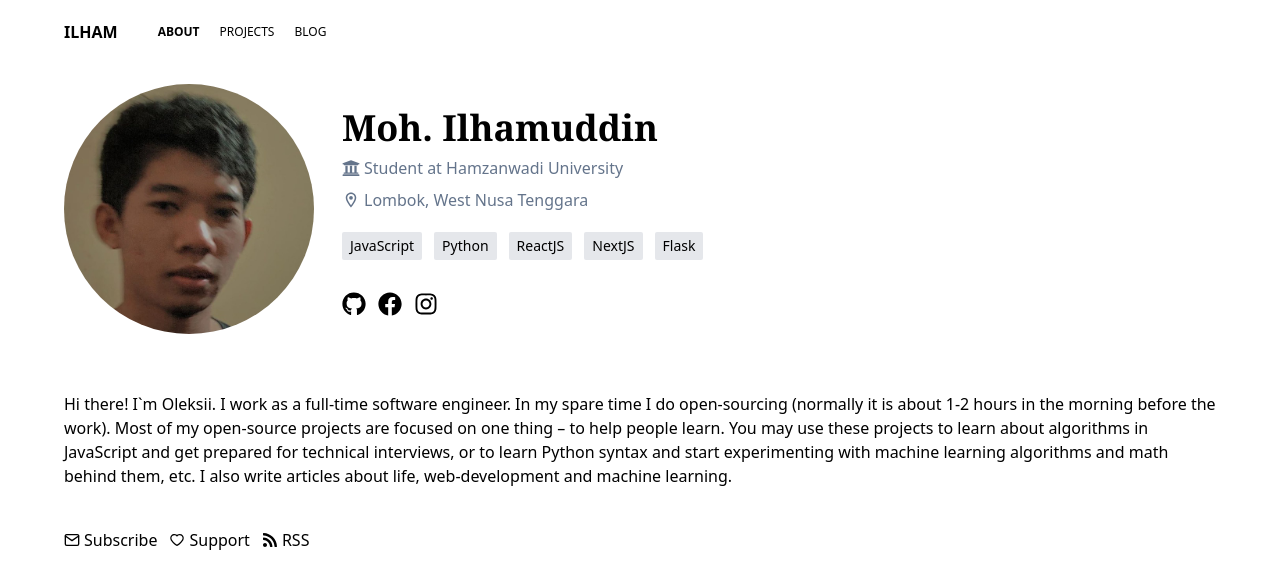
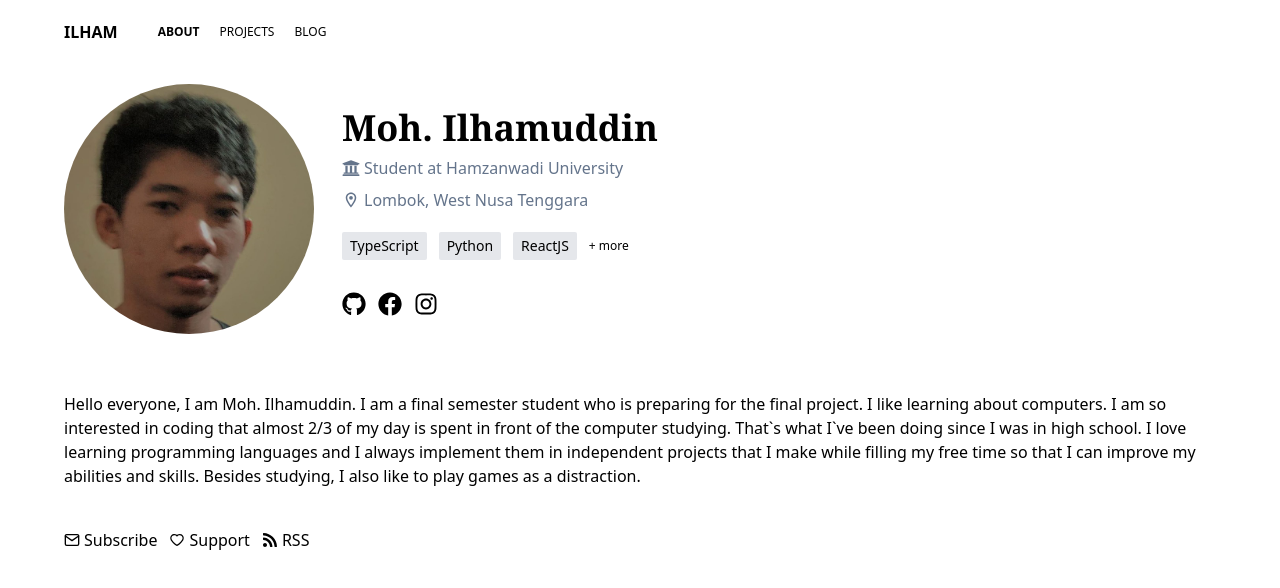
Before and after one commit to superiorkid/mohilham, a Next.js app: page / in a window 1280 px wide. Shown: the top 588 px of the page. Built offline with nearby package versions, Linux system fonts and the light colour scheme.

Commit message:
update my description & more/less skill menu

```diff
--- a/src/app/components/Description.tsx
+++ b/src/app/components/Description.tsx
@@ -3,14 +3,14 @@ import React from "react";
 function Description() {
   return (
     <article className="font-sm font-light text-black">
-      Hi there! I`m Oleksii. I work as a full-time software engineer. In my
-      spare time I do open-sourcing (normally it is about 1-2 hours in the
-      morning before the work). Most of my open-source projects are focused on
-      one thing – to help people learn. You may use these projects to learn
-      about algorithms in JavaScript and get prepared for technical interviews,
-      or to learn Python syntax and start experimenting with machine learning
-      algorithms and math behind them, etc. I also write articles about life,
-      web-development and machine learning.
+      Hello everyone, I am Moh. Ilhamuddin. I am a final semester student who is
+      preparing for the final project. I like learning about computers. I am so
+      interested in coding that almost 2/3 of my day is spent in front of the
+      computer studying. That`s what I`ve been doing since I was in high school.
+      I love learning programming languages and I always implement them in
+      independent projects that I make while filling my free time so that I can
+      improve my abilities and skills. Besides studying, I also like to play
+      games as a distraction.
     </article>
   );
 }
--- /dev/null
+++ b/src/app/components/Skills.tsx
@@ -0,0 +1,47 @@
+"use client";
+
+import React, { useState } from "react";
+
+const skillList = [
+  "TypeScript",
+  "Python",
+  "ReactJS",
+  "NextJS",
+  "Flask",
+  "MongoDB",
+  "Postgresql",
+  "MySQL",
+];
+
+function Skills() {
+  const [showMore, setShowMore] = useState<boolean>(false);
+
+  return (
+    <div className="flex flex-row w-full space-x-3">
+      <div className="flex flex-row space-x-3 text-sm font-reg">
+        {!showMore
+          ? skillList.slice(0, 3).map((skill, index) => (
+              <span className="px-2 py-1 bg-gray-200 rounded-sm" key={index}>
+                {skill}
+              </span>
+            ))
+          : skillList.map((skill, index) => (
+              <span className="px-2 py-1 bg-gray-200 rounded-sm" key={index}>
+                {skill}
+              </span>
+            ))}
+        {/* <span className="px-2 py-1 bg-gray-200 rounded-sm">TypeScript</span> */}
+      </div>
+      <div>
+        <button
+          className="text-xs hover:text-orange-500"
+          onClick={() => setShowMore(!showMore)}
+        >
+          {showMore ? "- less" : "+ more"}
+        </button>
+      </div>
+    </div>
+  );
+}
+
+export default Skills;
--- a/src/app/page.tsx
+++ b/src/app/page.tsx
@@ -16,6 +16,7 @@ import { MdOutlineLocationOn } from "react-icons/md";
 import Link from "next/link";
 import Description from "./components/Description";
 import MediaConnect from "./components/MediaConnect";
+import Skills from "./components/Skills";
 
 function Home() {
   return (
@@ -46,13 +47,7 @@ function Home() {
             </p>
           </div>
 
-          <div className="flex flex-row space-x-3 text-sm font-reg">
-            <span className="px-2 py-1 bg-gray-200 rounded-sm">JavaScript</span>
-            <span className="px-2 py-1 bg-gray-200 rounded-sm">Python</span>
-            <span className="px-2 py-1 bg-gray-200 rounded-sm">ReactJS</span>
-            <span className="px-2 py-1 bg-gray-200 rounded-sm">NextJS</span>
-            <span className="px-2 py-1 bg-gray-200 rounded-sm">Flask</span>
-          </div>
+          <Skills />
 
           <MediaConnect />
         </div>
```
